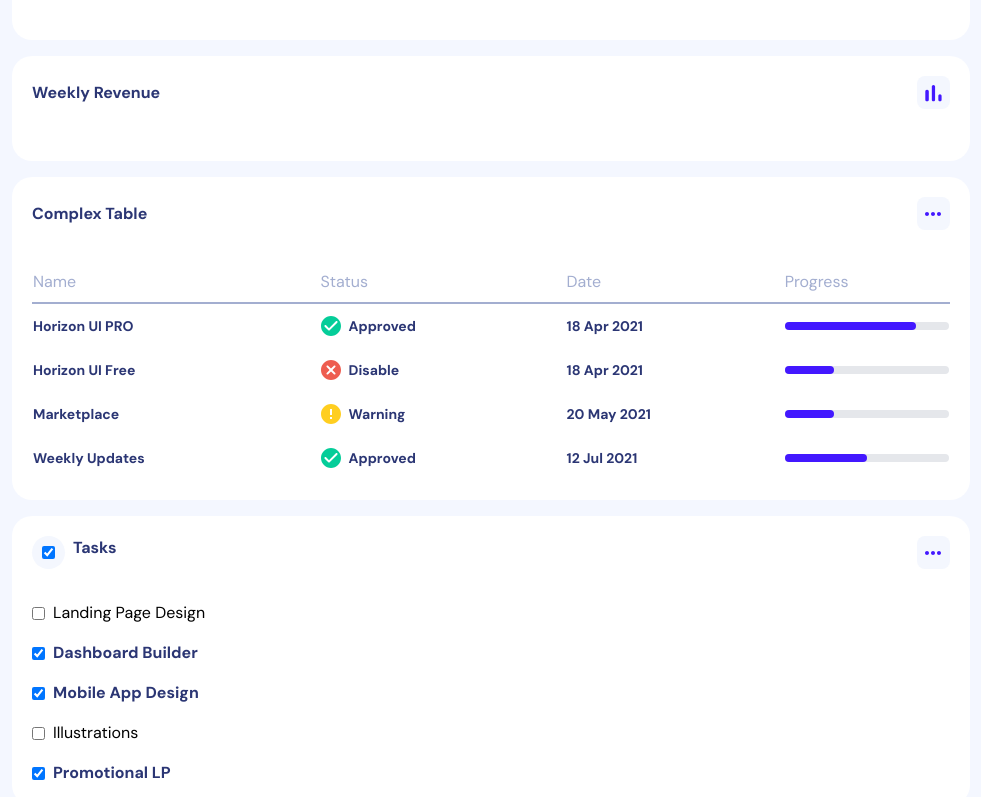
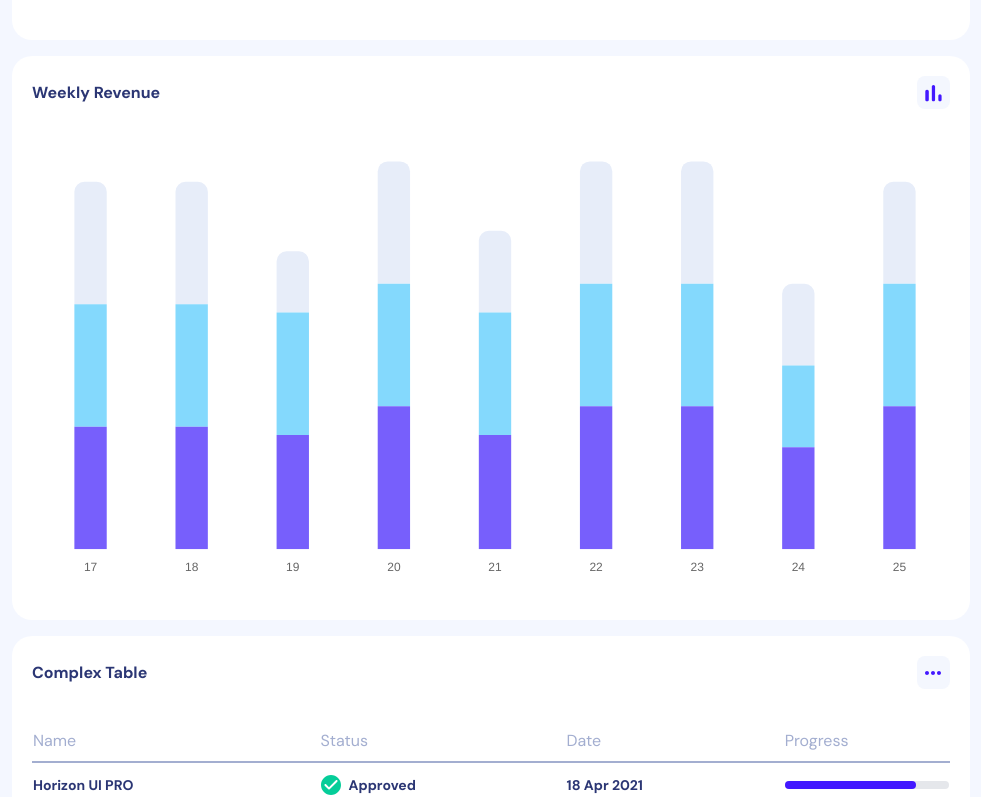
Before and after one commit to lidusol/admin-dashboard-vue, a Vue app: page / in a window 1280 px wide. Shown: the part 546-1343 px from the top of the page, without its empty margins (294-1275 px from the left). Built offline with nearby package versions, Linux system fonts and the light colour scheme.

Commit message:
feat: create bar chart
Signed-off-by: Lydia Solomon <lydiasolomon97@gmail.com>

```diff
--- a/package.json
+++ b/package.json
@@ -13,7 +13,9 @@
     "format": "prettier --write src/"
   },
   "dependencies": {
-    "vue": "^3.5.13"
+    "chart.js": "^4.4.7",
+    "vue": "^3.5.13",
+    "vue-chartjs": "^5.3.2"
   },
   "devDependencies": {
     "@tsconfig/node22": "^22.0.0",
--- /dev/null
+++ b/src/components/BarChart.vue
@@ -0,0 +1,89 @@
+<template>
+  <div class="flex items-end justify-center">
+    <Bar id="weekly-revenu" :options="chartOptions" :data="chartData" />
+  </div>
+</template>
+
+<script setup lang="ts">
+import { Bar } from 'vue-chartjs'
+import {
+  Chart as ChartJS,
+  Title,
+  Tooltip,
+  BarElement,
+  CategoryScale,
+  LinearScale,
+  type ChartOptions,
+  type ChartData,
+} from 'chart.js'
+
+ChartJS.register(Title, Tooltip, BarElement, CategoryScale, LinearScale)
+
+const chartData: ChartData<'bar'> = {
+  labels: ['17', '18', '19', '20', '21', '22', '23', '24', '25'], // x-axis labels
+  datasets: [
+    {
+      label: 'Layer 1',
+      data: [30, 30, 28, 35, 28, 35, 35, 25, 35],
+      backgroundColor: '#775ffc', // First color layer
+      barPercentage: 0.4,
+      borderRadius: 10,
+    },
+    {
+      label: 'Layer 2',
+      data: [30, 30, 30, 30, 30, 30, 30, 20, 30],
+      backgroundColor: '#84d9fd', // Second color layer
+      barPercentage: 0.4,
+      borderRadius: 10,
+    },
+    {
+      label: 'Layer 3',
+      data: [30, 30, 15, 30, 20, 30, 30, 20, 25],
+      backgroundColor: '#e7edf9', // Third color layer
+      barPercentage: 0.4,
+      borderRadius: 10,
+    },
+  ],
+}
+
+const chartOptions: ChartOptions<'bar'> = {
+  responsive: true,
+  plugins: {
+    legend: {
+      display: false,
+    },
+    tooltip: {
+      enabled: true,
+    },
+  },
+  scales: {
+    x: {
+      title: {
+        display: true,
+      },
+      grid: {
+        display: false,
+      },
+      border: {
+        display: false,
+      },
+      stacked: true,
+    },
+    y: {
+      title: {
+        display: false,
+      },
+      grid: {
+        display: false,
+      },
+      border: {
+        display: false,
+      },
+      ticks: {
+        display: false,
+      },
+      stacked: true,
+    },
+  },
+}
+</script>
--- a/src/components/DataTable.vue
+++ b/src/components/DataTable.vue
@@ -23,7 +23,7 @@
       rows: [
         { name: 'Horizon UI PRO', status: 'Approved', date: '18 Apr 2021', progress: '80' },
         { name: 'Horizon UI Free', status: 'Disable', date: '18 Apr 2021', progress: '30' },
-        { name: 'Marketplace', status: 'Warning', date: '20 May 2021', progress: '30' },
+        { name: 'Marketplace', status: 'Warning', date: '20 May 2021', progress: '90' },
         { name: 'Weekly Updates', status: 'Approved', date: '12 Jul 2021', progress: '50' },
       ] as Row[],
     }
--- a/src/components/MainContent.vue
+++ b/src/components/MainContent.vue
@@ -5,6 +5,7 @@
 import IconStatVue from '@/components/icons/IconStat.vue'
 import IconEllipsis from '@/components/icons/IconEllipsis.vue'
 import IconPlus from '@/components/icons/IconPlus.vue'
+import BarChart from '@/components/BarChart.vue'
 import DataTable from '@/components/DataTable.vue'
 import TaskList from '@/components/TaskList.vue'
 import TeamMembers from '@/components/TeamMembers.vue'
@@ -23,7 +24,9 @@
       <AccountData />
       <div class="grid gap-4 mt-4 laptop:grid-cols-2 laptop:grid-rows-2">
         <LargeCard title="" :icon="IconStatVue"></LargeCard>
-        <LargeCard title="Weekly Revenue" :icon="IconStatVue"></LargeCard>
+        <LargeCard title="Weekly Revenue" :icon="IconStatVue">
+          <BarChart />
+        </LargeCard>
         <LargeCard title="Complex Table" :icon="IconEllipsis" class="col-span-1">
           <DataTable />
         </LargeCard>
```
Also changed, not shown: 1 other file (tests, documents, lock files or other folders).
